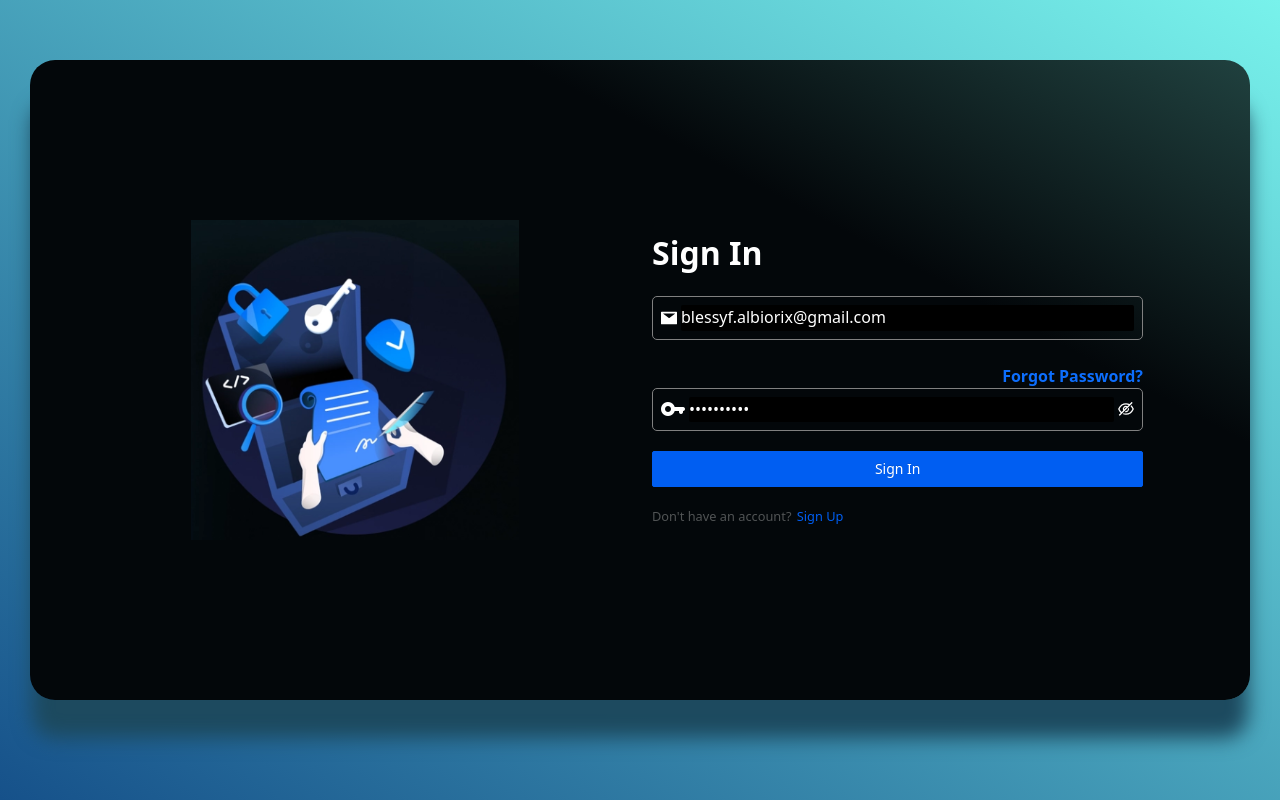
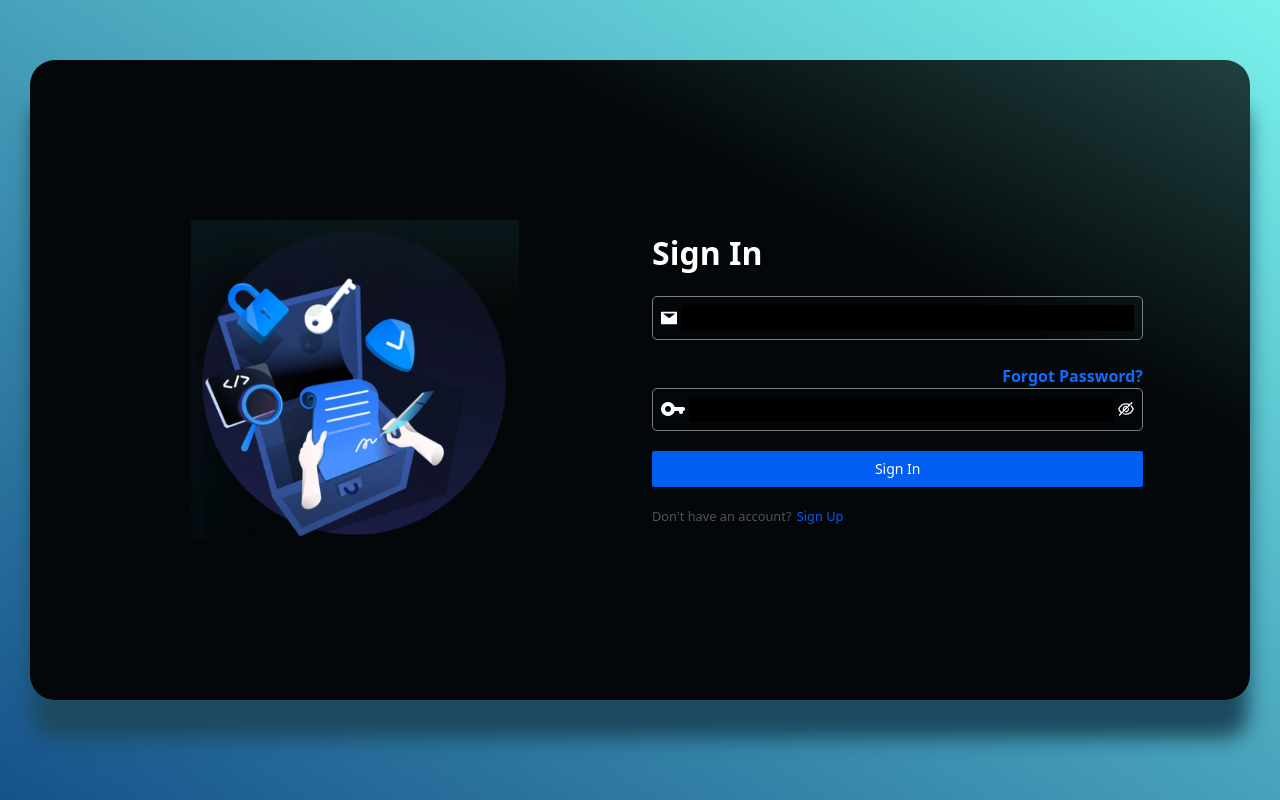
Before and after one commit to RenishIs/assets-frontend, a React (Create React App) app: page /user/login in a window 1280 px wide. Built offline with nearby package versions, Linux system fonts and the light colour scheme; no server answers.

Commit message:
removed prefilled credentials

```diff
--- a/src/Pages/Login/index.js
+++ b/src/Pages/Login/index.js
@@ -14,7 +14,7 @@ import openNotificationWithIcon from "../../Helper/Notification";
 const Login = () => {
 
 	const history = useHistory();
-	const initialValues = { email: 'blessyf.albiorix@gmail.com', password: 'Blessy@123' }
+	const initialValues = { email: '', password: '' }
 	const [loginUser, { data, error }] = useMutation(LOGIN_USER_MUTATION);
 
 	const onFinish = (values) => {
```
